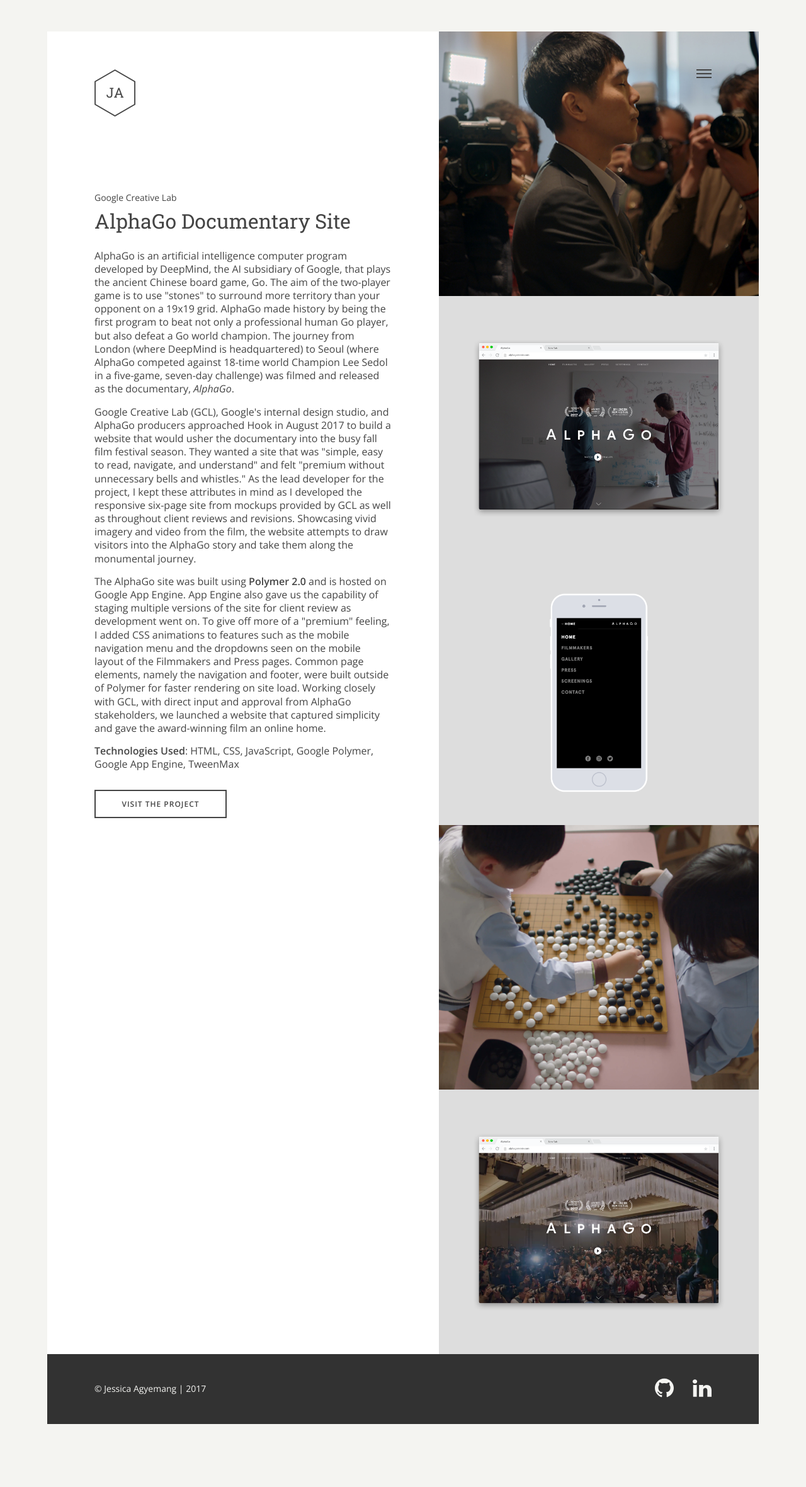
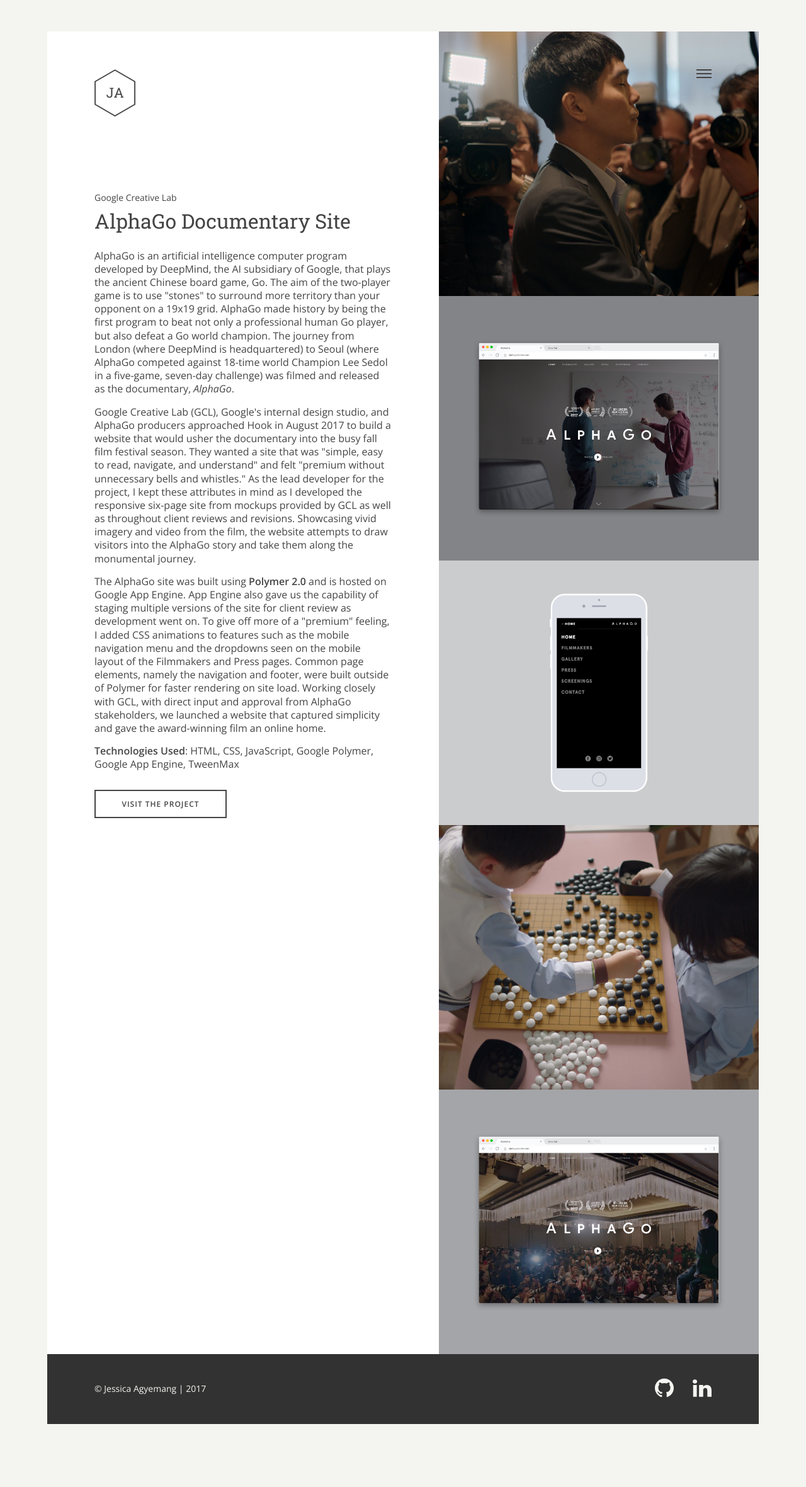
Before and after one commit to jessicaosei/jessicaosei.com, a Jekyll site: the page built from work/alphago/index.html, in a window 1280 px wide. Shown: the whole page at 63% size. Built offline with Jekyll 4.4.1, drawn with Linux system fonts in a browser that asks for light colours; Markdown is read by kramdown in place of the engine named in the settings; comment, search, counter and statistics services are not loaded.

Commit message:
Update thumbnail background colors

```diff
--- a/_sass/projects/_alphago.scss
+++ b/_sass/projects/_alphago.scss
@@ -8,11 +8,11 @@
 	}
 
 	.project-image-container:nth-child(2) {
-		background-color: #ddd;
+		background-color: #828487;
 	}
 
 	.project-image-container:nth-child(3) {
-		background-color: #ddd;
+		background-color: #cbcccd;
 	}
 
 	.project-image-container:nth-child(4) {
@@ -22,6 +22,6 @@
 	}
 
 	.project-image-container:nth-child(5) {
-		background-color: #ddd;
+		background-color: #a4a5a8;
 	}
 }
```
